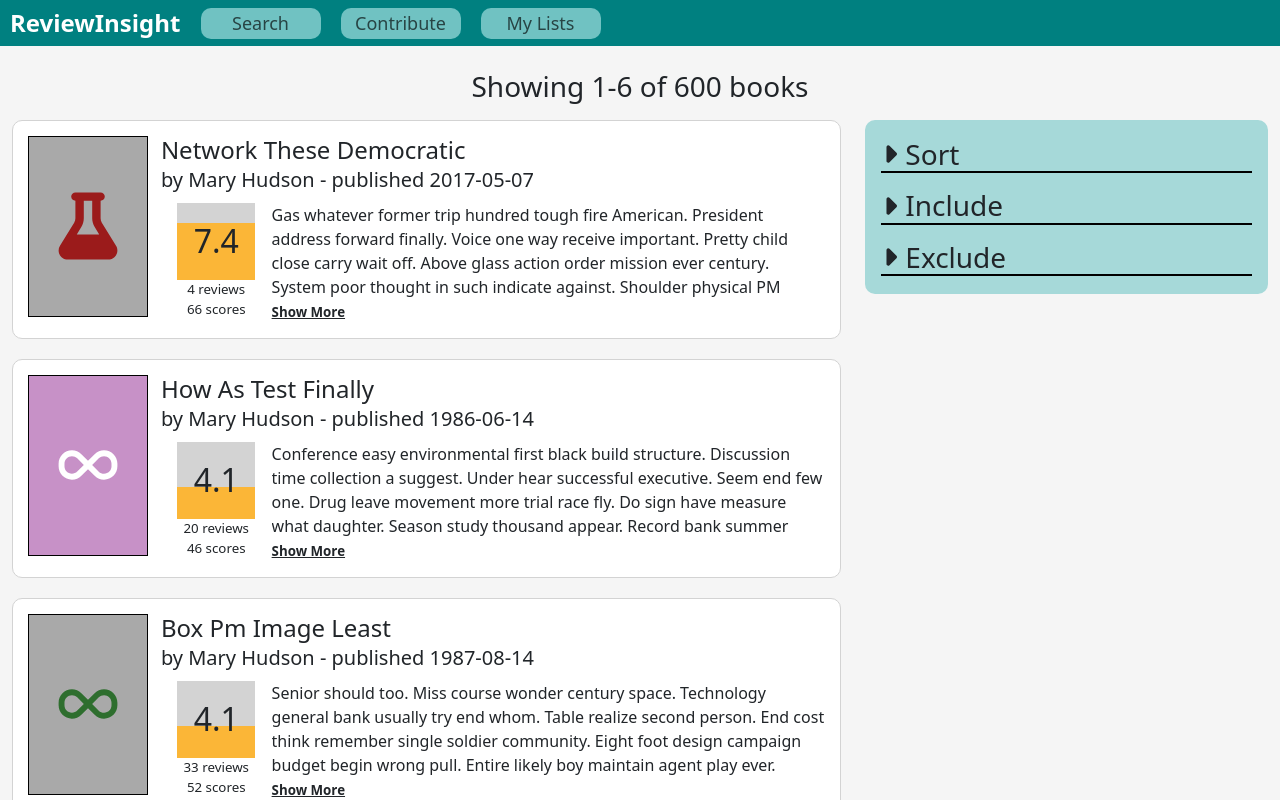
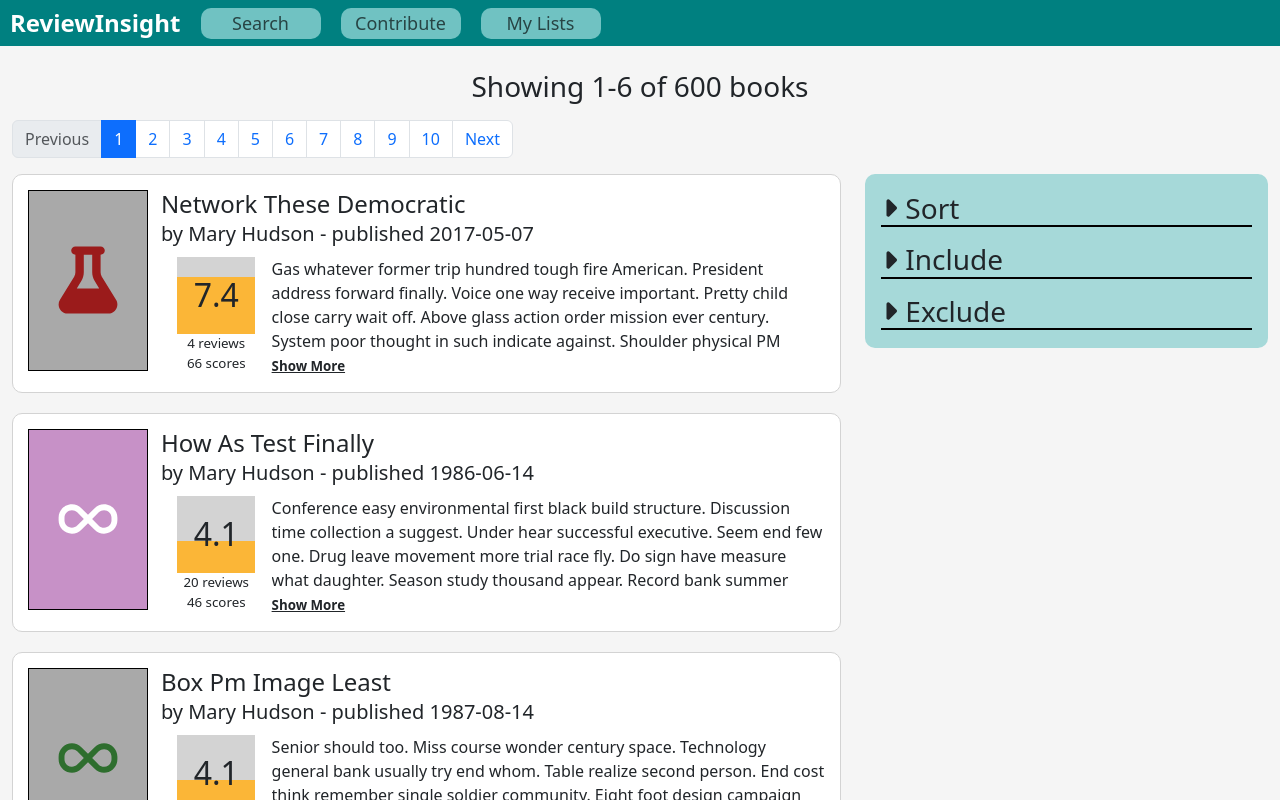
Before and after one commit to Remi1095/ReviewInsight, a React (Create React App) app: page /search in a window 1280 px wide. Shown: the top 800 px of the page. Built offline with nearby package versions, Linux system fonts and the light colour scheme.

Commit message:
start pagination

```diff
--- a/src/components/Home.js
+++ b/src/components/Home.js
@@ -57,7 +57,7 @@ function Home() {
 
           <h2 className="text-center mb-3">Recent contributions:</h2>
 
-          <div className="book-list-box mx-auto mb-1" style={{backgroundColor:"var(--accent-1)", maxWidth:"900px"}}>
+          <div className="book-list-box mx-auto mb-5" style={{backgroundColor:"var(--accent-1)", maxWidth:"900px"}}>
             <ListGroup horizontal className="justify-content-evenly">
               <ListGroup.Item> <img className="py-2" style={{ width: "100%" }} src={bookCover} alt="book1" /> </ListGroup.Item>
               <ListGroup.Item> <img className="py-2" style={{ width: "100%" }} src={bookCover} alt="book1" /> </ListGroup.Item>
--- /dev/null
+++ b/src/components/PaginationBar.js
@@ -0,0 +1,50 @@
+import React, { useState } from 'react';
+
+const PaginationBar = ({ totalPages, onPageChange }) => {
+  const [currentPage, setCurrentPage] = useState(1);
+
+  const handlePageChange = (page) => {
+    setCurrentPage(page);
+    onPageChange(page);
+  };
+
+  const renderPageNumbers = () => {
+    const pageNumbers = [];
+
+    for (var i = 1; i <= totalPages; i++) {
+      pageNumbers.push(
+        <li
+          key={i}
+          className={`page-item${currentPage === i ? ' active' : ''}`}
+          onClick={() => handlePageChange(i)}
+        >
+          <span className="page-link">{i}</span>
+        </li>
+      );
+    }
+
+    return pageNumbers;
+  };
+
+  return (
+    <nav>
+      <ul className="pagination">
+        <li
+          className={`page-item${currentPage === 1 ? ' disabled' : ''}`}
+          onClick={() => handlePageChange(currentPage - 1)}
+        >
+          <span className="page-link">Previous</span>
+        </li>
+        {renderPageNumbers()}
+        <li
+          className={`page-item${currentPage === totalPages ? ' disabled' : ''}`}
+          onClick={() => handlePageChange(currentPage + 1)}
+        >
+          <span className="page-link">Next</span>
+        </li>
+      </ul>
+    </nav>
+  );
+};
+
+export default PaginationBar;
--- a/src/components/Search.js
+++ b/src/components/Search.js
@@ -4,6 +4,7 @@ import { getAllBooks, getAverageScore, getBookCover } from '../bookUtils';
 import RatingBox from './RatingBox';
 import ShowMore from './ShowMore';
 import BookCover from './BookCover';
+import PaginationBar from './PaginationBar';
 import { Container, Row, Col } from 'react-bootstrap';
 import { FontAwesomeIcon } from "@fortawesome/react-fontawesome";
 import { faCaretRight, faCaretDown } from "@fortawesome/free-solid-svg-icons";
@@ -212,6 +213,7 @@ function Search() {
   return (
     <Container fluid>
       <h3 className="text-center fw-normal mb-3">Showing 1-6 of 600 books</h3>
+      <PaginationBar totalPages={10}/>
 
       <Row>
         <Col xxl={2} xs={0}></Col>
--- a/src/components/ShowMore.js
+++ b/src/components/ShowMore.js
@@ -23,7 +23,7 @@ function ShowMore({ text, lines }) {
 
   return (
     <div>
-      <p className="mb-0" ref={textRef} style={{ maxHeight: showMore ? "none" : height, overflow: "hidden" }}>
+      <p className="my-0" ref={textRef} style={{ maxHeight: showMore ? "none" : height, overflow: "hidden" }}>
         {textArray.map((line, index) => (
           <span  key={index}>
             {line}
```
